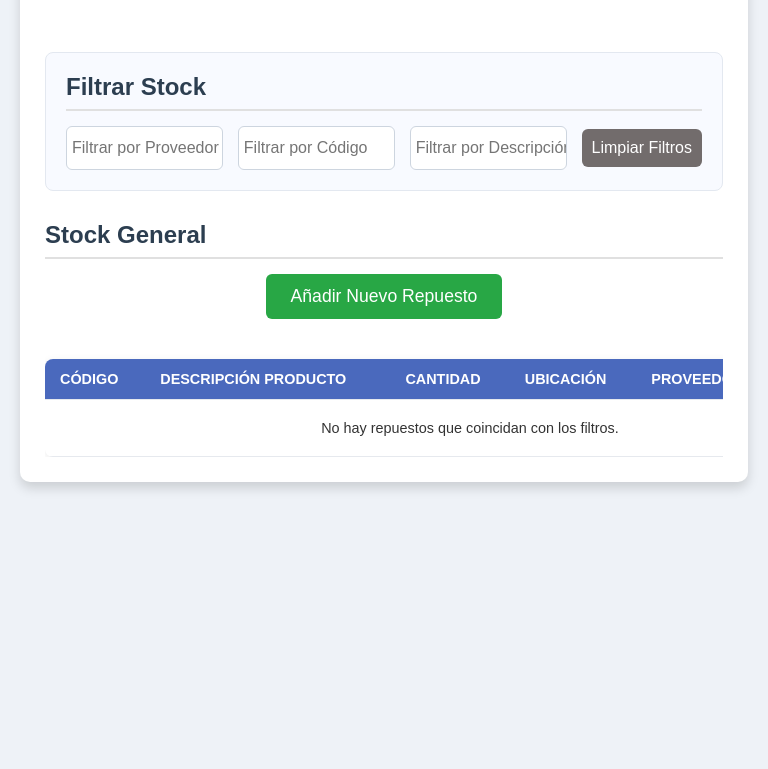
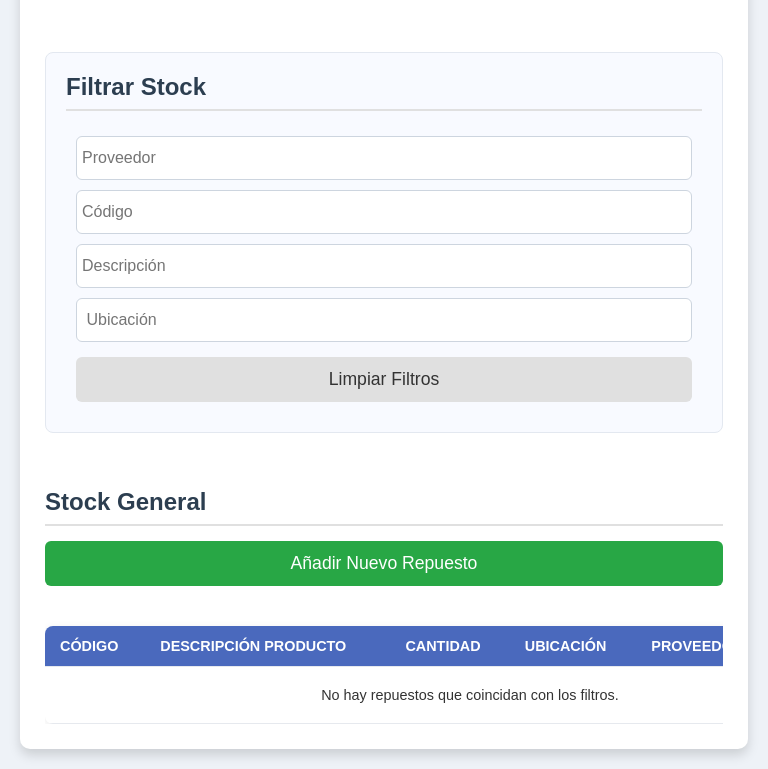
Before and after one commit to LuMarka/GestorControlStock, a website: page index.html in a window 768 px wide. Shown: the part 112-881 px from the top of the page. Before the commit the page ends 800 px from the top, so only its background shows below. Drawn offline with nearby package versions, Linux system fonts and the light colour scheme.

Commit message:
Agrego filtro por Ubicación

```diff
--- a/index.html
+++ b/index.html
@@ -14,12 +14,13 @@
 
         <div class="filter-section">
             <h2>Filtrar Stock</h2>
-            <div class="filter-controls">
-                <input type="text" id="filter-proveedor" placeholder="Filtrar por Proveedor">
-                <input type="text" id="filter-codigo" placeholder="Filtrar por Código">
-                <input type="text" id="filter-descripcion" placeholder="Filtrar por Descripción">
-                <button id="clear-filters-btn">Limpiar Filtros</button>
-            </div>
+        <div class="filter-controls">
+            <input type="text" id="filter-proveedor" placeholder="Proveedor">
+            <input type="text" id="filter-codigo" placeholder="Código">
+            <input type="text" id="filter-descripcion" placeholder="Descripción">
+            <input type="text" id="filter-ubicacion" placeholder=" Ubicación">
+            <button id="clear-filters-btn">Limpiar Filtros</button>
+        </div>
         </div>
 
         <div class="stock-display-section">
--- a/script.js
+++ b/script.js
@@ -16,6 +16,7 @@ document.addEventListener('DOMContentLoaded', () => {
     const filterProveedorInput = document.getElementById('filter-proveedor');
     const filterCodigoInput = document.getElementById('filter-codigo');
     const filterDescripcionInput = document.getElementById('filter-descripcion');
+     const filterUbicacionInput = document.getElementById('filter-ubicacion');
     const clearFiltersBtn = document.getElementById('clear-filters-btn');
 
     let stockData = []; // Array de objetos para almacenar los repuestos
@@ -238,12 +239,16 @@ document.addEventListener('DOMContentLoaded', () => {
         const filterProveedor = filterProveedorInput.value.toLowerCase();
         const filterCodigo = filterCodigoInput.value.toLowerCase();
         const filterDescripcion = filterDescripcionInput.value.toLowerCase();
+        const filterUbicacion = filterUbicacionInput.value.toLowerCase();
 
         const filteredData = stockData.filter(item => {
             const matchesProveedor = item.proveedor.toLowerCase().includes(filterProveedor);
             const matchesCodigo = item.codigo.toLowerCase().includes(filterCodigo);
             const matchesDescripcion = item.descripcion.toLowerCase().includes(filterDescripcion);
-            return matchesProveedor && matchesCodigo && matchesDescripcion;
+            const matchesUbicacion = item.ubicacion.toLowerCase().includes(filterUbicacion);
+
+            // Todas las condiciones deben ser verdaderas
+            return matchesProveedor && matchesCodigo && matchesDescripcion && matchesUbicacion;
         });
 
         renderStock(filteredData);
@@ -252,11 +257,13 @@ document.addEventListener('DOMContentLoaded', () => {
     filterProveedorInput.addEventListener('input', applyFilters);
     filterCodigoInput.addEventListener('input', applyFilters);
     filterDescripcionInput.addEventListener('input', applyFilters);
+    filterUbicacionInput.addEventListener('input', applyFilters);
 
     clearFiltersBtn.addEventListener('click', () => {
         filterProveedorInput.value = '';
         filterCodigoInput.value = '';
         filterDescripcionInput.value = '';
+        filterUbicacionInput.value = '';
         applyFilters(); // Re-render sin filtros
     });
 
--- a/style.css
+++ b/style.css
@@ -47,6 +47,7 @@ h2 {
     padding: 20px;
     border-radius: 8px;
     border: 1px solid #e3e8f0;
+    margin-bottom: 25px; /* Agregado para separar del resto del contenido */
 }
 
 .filter-controls {
@@ -54,10 +55,12 @@ h2 {
     flex-wrap: wrap;
     gap: 15px;
     align-items: center;
+    justify-content: center; /* Centrar los ítems horizontalmente en el contenedor de filtros */
 }
 
 .filter-controls input[type="text"] {
-    flex: 1;
+    flex: 1 1; /* flex-grow: 1, flex-shrink: 1, flex-basis: 180px */
+                     /* Esto permite que cada input crezca, se encoja y tenga un ancho base */
     min-width: 180px;
     padding: 12px 0px 12px 5px;
     border: 1px solid #cdd5df;
@@ -82,11 +85,21 @@ h2 {
         font-size: 1.1em;
         font-weight: 500;
         transition: background-color 0.3s ease, transform 0.2s ease;
-        display: block;
+        /*display: block;*/
+        white-space: nowrap;
+        background-color: #e0e0e0;
+        color: #333;
+        box-sizing: border-box;
+        /* Flexbox para el botón dentro de filter-controls */
+        flex-grow: 0; /* No permitir que el botón crezca */
+        flex-shrink: 0; /* No permitir que el botón se encoja */
+        /* Puedes ajustar el min-width del botón si necesitas que no se encoja demasiado en el mismo wrap */
+        min-width: 150px;
+        padding: 12px 25px;
 }
 
 #clear-filters-btn:hover {
-    background-color: #3a3838;
+    background-color: #cccccc;
     transform: translateY(-2px);
 }
 
@@ -332,6 +345,7 @@ tbody tr:hover {
     .filter-controls {
         flex-direction: column;
         align-items: stretch;
+        gap: 10px; /* Reduce un poco el espacio entre elementos apilados */
     }
 
     .filter-controls input[type="text"] {
@@ -341,11 +355,12 @@ tbody tr:hover {
 
     #clear-filters-btn {
         width: 100%;
-        border:none;
+        margin-top: 5px; /* Un poco de espacio si se apila */
+        min-width: unset;
+       /* border:none;
         padding:10px;
-        font-size: medium;
+        font-size: medium;*/
     }
-
     /* --- TABLA RESPONSIVA - Transformación a "Tarjetas" --- */
     .table-responsive {
         overflow-x: hidden;
@@ -460,6 +475,30 @@ tbody tr:hover {
         font-size: 1em;
     }
 }
+@media only screen and (min-width: 736px) and (max-width: 776px) {
+        .filter-controls {
+        flex-direction: column;
+        align-items: stretch;
+        gap: 10px; /* Reduce un poco el espacio entre elementos apilados */
+        padding: 10px;
+    }
+
+    .filter-controls input[type="text"] {
+        width: 100%;
+        min-width: unset;
+    }
+
+    #clear-filters-btn {
+        width: 100%;
+        margin-top: 5px; /* Un poco de espacio si se apila */
+        min-width: unset;
+       /* border:none;
+        padding:10px;
+        font-size: medium;*/
+    }
+}
+
+
 
 /* ... (Tu media query para 736px a 1071px, si ya la tienes) ... */
 @media only screen and (min-width: 736px) and (max-width: 1071px) {
@@ -500,30 +539,30 @@ tbody tr:hover {
         flex-grow: 0;
         width: auto;
         text-align: center;
+
     }
 
     .filter-controls {
-        flex-direction: row;
-        flex-wrap: wrap;
+       /* flex-direction: row;
+        flex-wrap: wrap;*/
         justify-content: center;
-        align-items: center;
+        /*align-items: center;*/
     }
 
     .filter-controls input[type="text"] {
-        width: auto;
-        flex: 1;
+       /* width: auto;*/
+        flex:1 ;
         min-width: 150px;
     }
 
     #clear-filters-btn {
-        width: auto;
-        border:none;
-        padding:10px;
-        font-size: medium;
+        flex-grow: 0;
+        min-width: unset; /* Deja que el contenido decida o ajusta si es necesario */
+    }
     }
 
     #add-new-btn {
-        width: auto;
+        width: 100%;
         text-align: center;
         margin: 0 auto 20px auto;
         display: block;
@@ -534,4 +573,3 @@ tbody tr:hover {
         max-width: 500px;
         padding: 30px;
     }
-}
```
